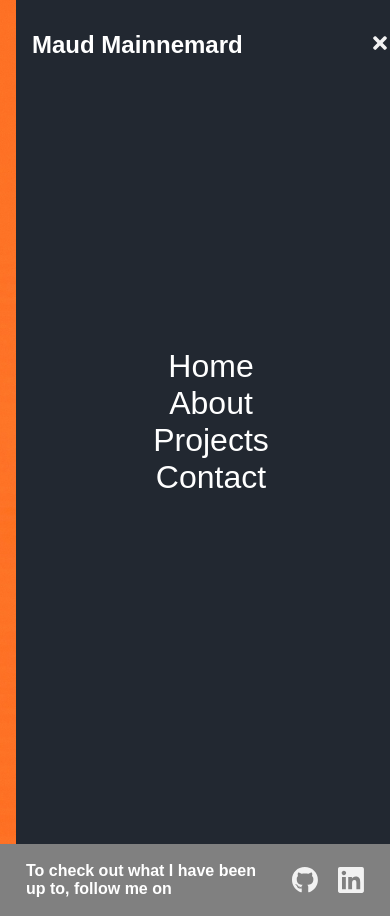
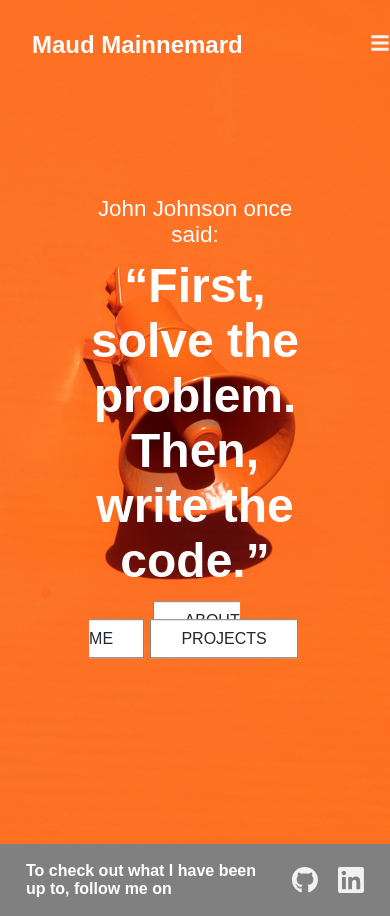
Before and after one commit to maudmain/mm-react-portfolio, a React (Create React App) app: page / in a window 390 px wide. Built offline with nearby package versions, Linux system fonts and the light colour scheme; a web font is replaced by a local one.

Commit message:
navbar status and style fixed

```diff
--- a/src/Components/Navbar.js
+++ b/src/Components/Navbar.js
@@ -5,7 +5,7 @@ import React, { useState } from 'react'
 import { Link } from "react-router-dom"
 
 const Navbar = () => {
-    const [click, setClick] = useState("false");
+    const [click, setClick] = useState("true ");
   const handleClick = () => setClick(!click);
 
   const [color, setColor] = useState(false);
@@ -26,7 +26,7 @@ const Navbar = () => {
           <h1>Maud Mainnemard</h1>
         </Link>
         <div>
-          <ul className={click ? "navbar-menu active" : "navbar-menu"}>
+          <ul className={click ? "navbar-menu " : "navbar-menu active"}>
             <li>
               <a href="/">Home</a>
             </li>
@@ -42,9 +42,9 @@ const Navbar = () => {
           </ul>
           <div className="hamburger" onClick={handleClick}>
             {click ? (
+              <FaBars size={20} style={{ color: "#f2f2f2" }} />
+            ) : (
               <FaTimes size={20} style={{ color: "#f2f2f2" }} />
-            ) : (
-              <FaBars size={20} style={{ color: "#f2f2f2" }} />
             )}
           </div>
         </div>
--- a/src/Components/navbar.css
+++ b/src/Components/navbar.css
@@ -46,7 +46,7 @@
     transition: 0.3s;
   }
   .navbar-menu.active {
-    left: 0;
+    left: -10%;
   }
   .navbar-menu {
     padding: 1rem 0;
```
